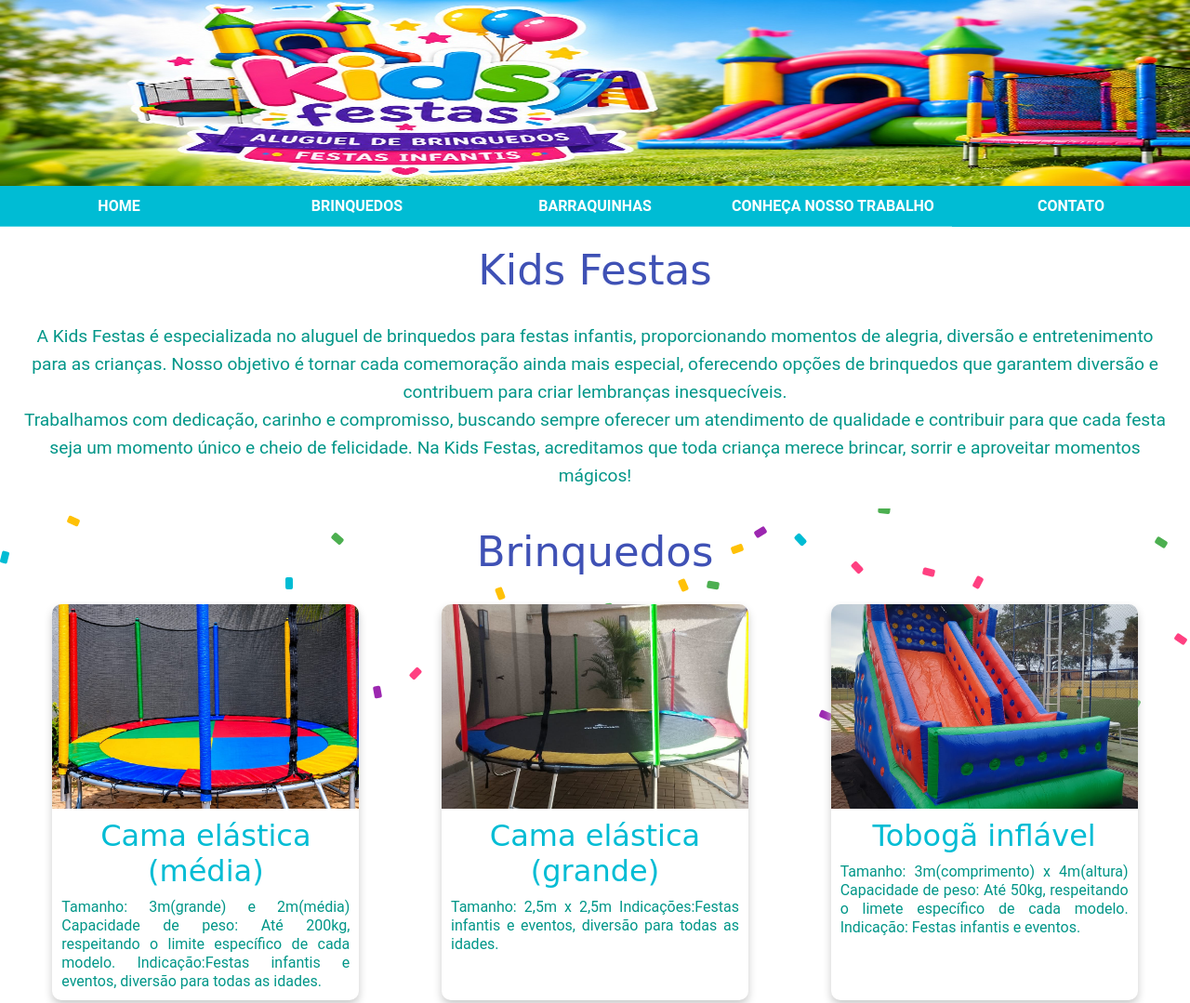
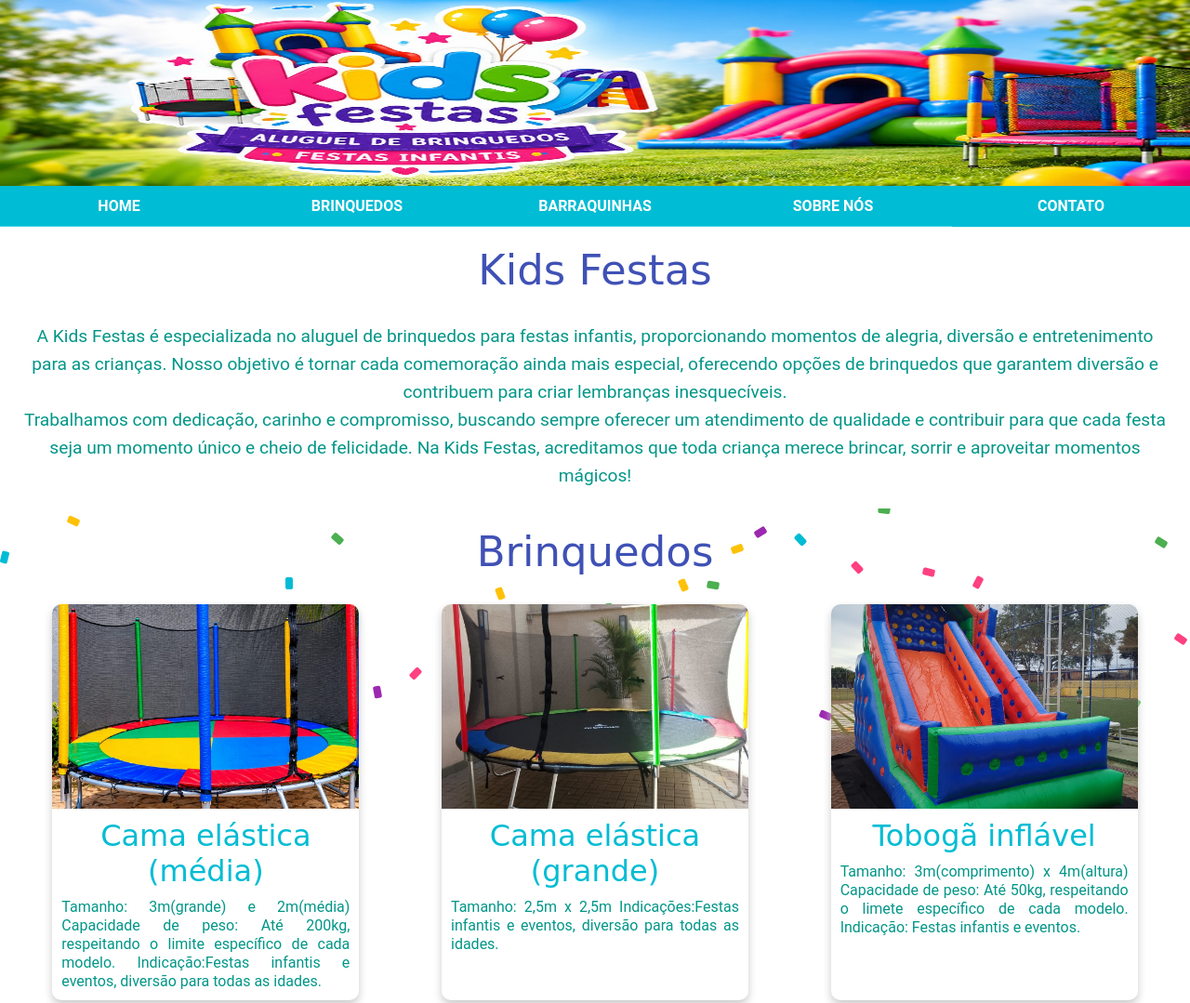
Before and after one commit to WesleyOliveiraMnr/kids-festas-web, a plain HTML site: page index.html in a window 1280 px wide. Shown: the top 1079 px of the page at 93% size. Drawn offline with Linux system fonts and the light colour scheme.

```diff
--- a/index.html
+++ b/index.html
@@ -24,7 +24,7 @@
 		<a class="a-menu" href="#">HOME</a>
 		<a class="a-menu" href="#pag-brinquedos">BRINQUEDOS</a>
 		<a class="a-menu" href="#pag-barraquinhas">BARRAQUINHAS</a>
-		<a class="a-menu" href="conhecaNossoTrabalho.html">CONHEÇA NOSSO TRABALHO</a>
+		<a class="a-menu" href="conhecaNossoTrabalho.html">SOBRE NÓS</a>
 		<a class="a-menu" href="https://wa.me/5561985271558" target="_blank">CONTATO</a>
 		<!--<a class="a-menu" href="agendamento.html">AGENDAMENTOS</a>-->
 	</nav>
```
